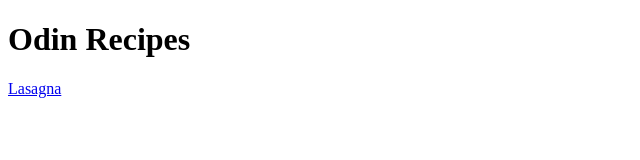
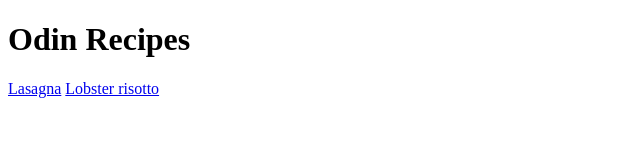
Before and after one commit to MohamedZribi/odin-recipes, a plain HTML site: page index.html in a window 1280 px wide. Shown: the whole page, without its empty margins (0-640 px from the left). Drawn offline with Linux system fonts and the light colour scheme.

Commit message:
Link Risotto recipe to homepage

```diff
--- a/index.html
+++ b/index.html
@@ -9,5 +9,6 @@
     <body>
         <h1>Odin Recipes</h1>
         <a href="recipes/lasagna.html">Lasagna</a>
+        <a href="recipes/lobster_risotto.html">Lobster risotto</a>
     </body>
 </html>
```
